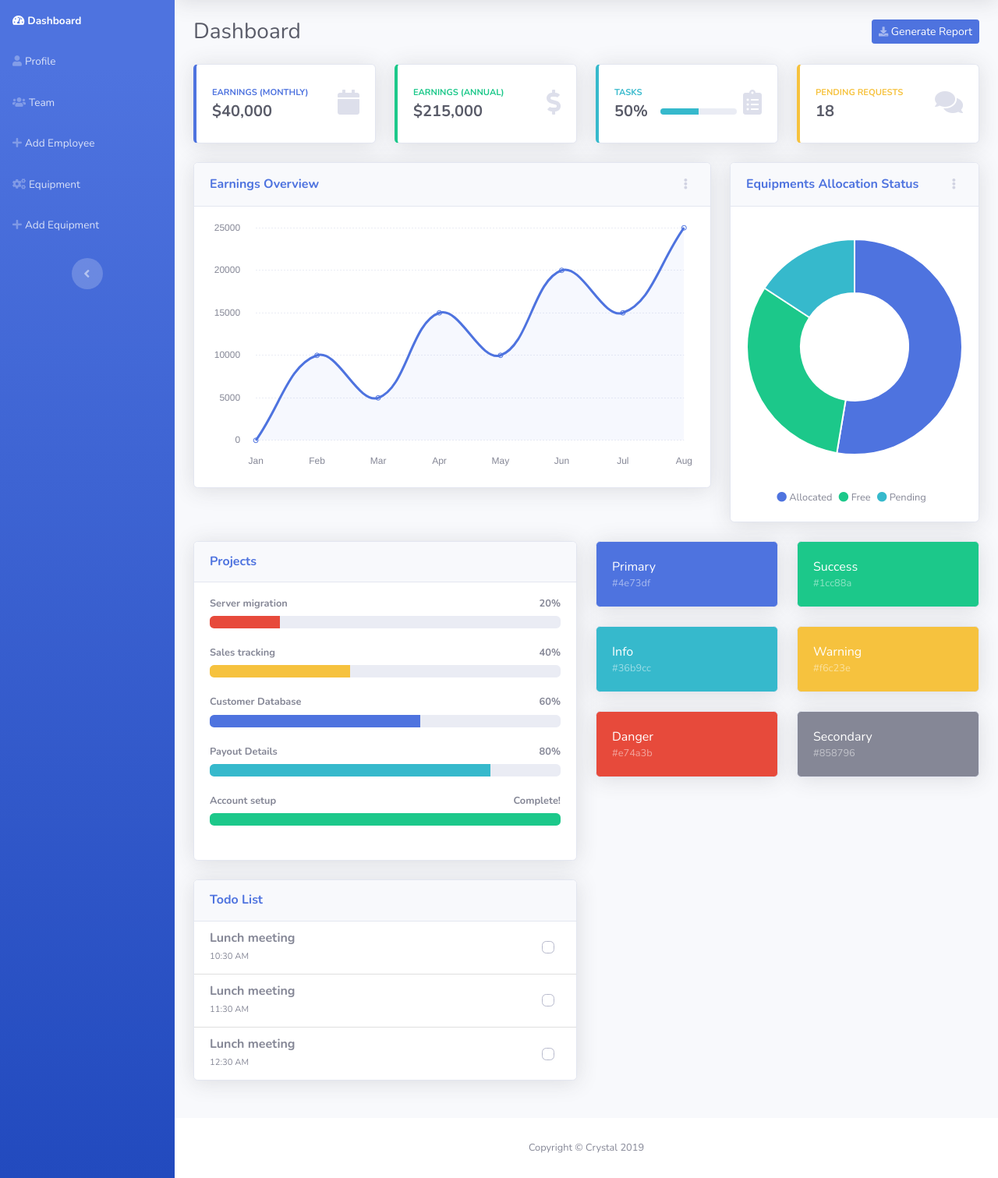
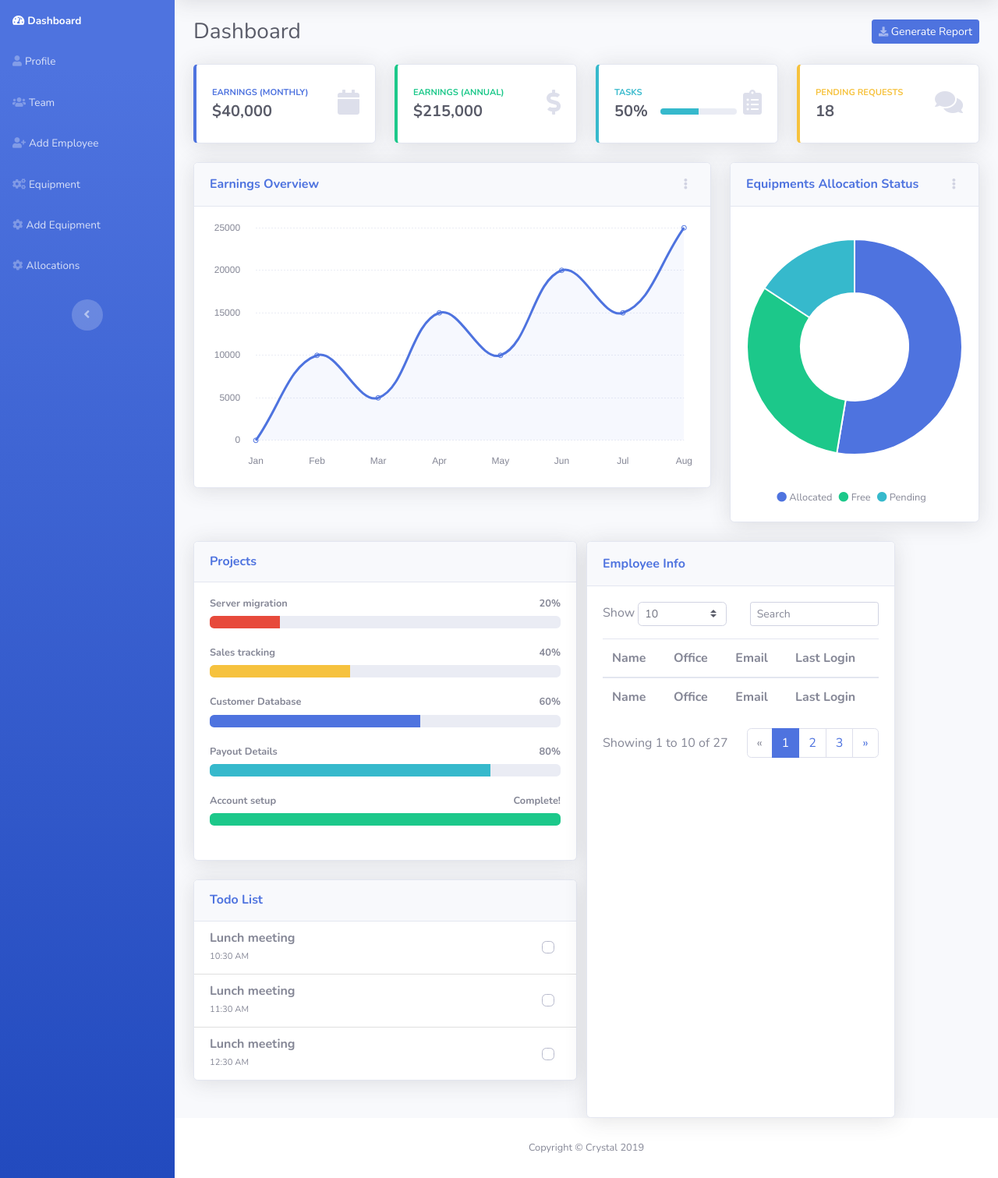
Before and after one commit to elizabethadegbaju/crystalims, a Django app: page /dashboard/ in a window 1280 px wide. Shown: the part 70-1581 px from the top of the page at 78% size. Run offline with Django 3.2, Linux system fonts and the light colour scheme; a user stored in the database is signed in; data comes from the database, SQL or seed files in the repository; both versions use the stored data as it was after the commit; some libraries are stand-ins or nearby versions.

Commit message:
Initial Commit

```diff
--- a/dashboard/urls.py
+++ b/dashboard/urls.py
@@ -15,4 +15,5 @@ urlpatterns = [
     path('equipments/', views.equipments, name='equipments'),
     path('equipments/<int:pk>/', views.equipment, name='equipment'),
     path('equipments/new/', views.add_equipment, name='add_equipment'),
+    path('allocations/', views.allocations, name='allocations'),
 ]
--- a/dashboard/views.py
+++ b/dashboard/views.py
@@ -22,7 +22,7 @@ def home(request):
 @login_required
 def dashboard(request):
     user = request.user
-    if user.groups.filter(name="Company Admins"):
+    if user.groups.filter(name__in=["Company Admins", "Company Superusers"]):
         return render(request, 'dashboard.html')
     else:
         return redirect('profile')
@@ -167,21 +167,37 @@ def edit_user(request):
 
 
 def add_employee(request):
-    if request.method == "GET":
-        return render(request, 'add_employee.html')
-    elif request.method == "POST":
-        email = request.POST['email']
+    user = request.user
+    if user.groups.filter(name__in=["Company Admins", "Company Superusers"]):
+        if request.method == "GET":
+            return render(request, 'add_employee.html')
+        elif request.method == "POST":
+            email = request.POST['email']
+            return redirect('team')
+    else:
         return redirect('team')
 
 
 def add_equipment(request):
-    if request.method == "GET":
-        return render(request, 'add_equipment.html')
-    elif request.method == "POST":
-        serial = request.POST['serial']
-        description = request.POST['description']
-        price = request.POST['price']
-        vendor = request.POST['vendor']
-        condition = request.POST['condition']
-        category = request.POST['category']
+    user = request.user
+    if user.groups.filter(name__in=["Company Admins", "Company Superusers"]):
+        if request.method == "GET":
+            return render(request, 'add_equipment.html')
+        elif request.method == "POST":
+            serial = request.POST['serial']
+            description = request.POST['description']
+            price = request.POST['price']
+            vendor = request.POST['vendor']
+            condition = request.POST['condition']
+            category = request.POST['category']
+            return redirect('equipments')
+    else:
         return redirect('equipments')
+
+
+def allocations(request):
+    user = request.user
+    if user.groups.filter(name__in=["Company Admins", "Company Superusers"]):
+        return render(request, 'allocations.html', {'allocations': allocations})
+    else:
+        return redirect('dashboard')
--- a/templates/base_nav.html
+++ b/templates/base_nav.html
@@ -16,11 +16,13 @@
                 <li class="nav-item" role="presentation"><a class="nav-link" href="{% url 'team' %}"><i
                         class="fas fa-users"></i><span>Team</span></a></li>
                 <li class="nav-item" role="presentation"><a class="nav-link" href="{% url 'add_employee' %}"><i
-                        class="fas fa-plus"></i><span>Add Employee</span></a></li>
+                        class="fas fa-user-plus"></i><span>Add Employee</span></a></li>
                 <li class="nav-item" role="presentation"><a class="nav-link" href="{% url 'equipments' %}"><i
                         class="fas fa-cogs"></i><span>Equipment</span></a></li>
                 <li class="nav-item" role="presentation"><a class="nav-link" href="{% url 'add_equipment' %}"><i
-                        class="fas fa-plus"></i><span>Add Equipment</span></a></li>
+                        class="fas fa-cog"></i><span>Add Equipment</span></a></li>
+                <li class="nav-item" role="presentation"><a class="nav-link" href="{% url 'allocations' %}"><i
+                        class="fas fa-cog"></i><span>Allocations</span></a></li>
             </ul>
             <div class="text-center d-none d-md-inline">
                 <button class="btn rounded-circle border-0" id="sidebarToggle"
--- a/templates/dashboard.html
+++ b/templates/dashboard.html
@@ -1,7 +1,7 @@
 {% extends 'base_nav.html' %}
 
 {% block title %}
-    Dashboard - Crystal IMS
+    Dashboard - Crystal
 {% endblock %}
 {% block content %}
     <div class="container-fluid">
@@ -240,54 +240,80 @@
                     </ul>
                 </div>
             </div>
-            <div class="col">
-                <div class="row">
-                    <div class="col-lg-6 mb-4">
-                        <div class="card text-white bg-primary shadow">
-                            <div class="card-body">
-                                <p class="m-0">Primary</p>
-                                <p class="text-white-50 small m-0">#4e73df</p>
-                            </div>
+            <div class="card shadow">
+                <div class="card-header py-3">
+                    <p class="text-primary m-0 font-weight-bold">Employee Info</p>
+                </div>
+                <div class="card-body">
+                    <div class="row">
+                        <div class="col-md-6 text-nowrap">
+                            <div id="dataTable_length" class="dataTables_length" aria-controls="dataTable">
+                                <label>Show&nbsp;<select
+                                        class="form-control form-control-sm custom-select custom-select-sm">
+                                    <option value="10" selected="">10</option>
+                                    <option value="25">25</option>
+                                    <option value="50">50</option>
+                                    <option value="100">100</option>
+                                </select>&nbsp;</label></div>
+                        </div>
+                        <div class="col-md-6">
+                            <div class="text-md-right dataTables_filter" id="dataTable_filter"><label><input
+                                    type="search" class="form-control form-control-sm"
+                                    aria-controls="dataTable" placeholder="Search"></label></div>
                         </div>
                     </div>
-                    <div class="col-lg-6 mb-4">
-                        <div class="card text-white bg-success shadow">
-                            <div class="card-body">
-                                <p class="m-0">Success</p>
-                                <p class="text-white-50 small m-0">#1cc88a</p>
-                            </div>
+                    <div class="table-responsive table mt-2" id="dataTable" role="grid"
+                         aria-describedby="dataTable_info">
+                        <table class="table dataTable my-0" id="dataTable">
+                            <thead>
+                            <tr>
+                                <th>Name</th>
+                                <th>Office</th>
+                                <th>Email</th>
+                                <th>Last Login</th>
+                            </tr>
+                            </thead>
+                            <tbody>
+                            {% for employee in team %}
+                                <tr>
+                                    <td><img class="rounded-circle mr-2" width="30" height="30"
+                                             src="{{ employee.image.url }}">{{ employee.user.first_name }} {{ employee.user.last_name }}
+                                    </td>
+                                    <td>{{ employee.location.name }}</td>
+                                    <td>{{ employee.user.email }}</td>
+                                    <td>{{ employee.user.last_login|timesince }} ago</td>
+                                </tr>
+                            {% endfor %}
+                            </tbody>
+                            <tfoot>
+                            <tr>
+                                <td><strong>Name</strong></td>
+                                <td><strong>Office</strong></td>
+                                <td><strong>Email</strong></td>
+                                <td><strong>Last Login</strong></td>
+                            </tr>
+                            </tfoot>
+                        </table>
+                    </div>
+                    <div class="row">
+                        <div class="col-md-6 align-self-center">
+                            <p id="dataTable_info" class="dataTables_info" role="status" aria-live="polite">
+                                Showing 1 to 10 of 27</p>
                         </div>
-                    </div>
-                    <div class="col-lg-6 mb-4">
-                        <div class="card text-white bg-info shadow">
-                            <div class="card-body">
-                                <p class="m-0">Info</p>
-                                <p class="text-white-50 small m-0">#36b9cc</p>
-                            </div>
-                        </div>
-                    </div>
-                    <div class="col-lg-6 mb-4">
-                        <div class="card text-white bg-warning shadow">
-                            <div class="card-body">
-                                <p class="m-0">Warning</p>
-                                <p class="text-white-50 small m-0">#f6c23e</p>
-                            </div>
-                        </div>
-                    </div>
-                    <div class="col-lg-6 mb-4">
-                        <div class="card text-white bg-danger shadow">
-                            <div class="card-body">
-                                <p class="m-0">Danger</p>
-                                <p class="text-white-50 small m-0">#e74a3b</p>
-                            </div>
-                        </div>
-                    </div>
-                    <div class="col-lg-6 mb-4">
-                        <div class="card text-white bg-secondary shadow">
-                            <div class="card-body">
-                                <p class="m-0">Secondary</p>
-                                <p class="text-white-50 small m-0">#858796</p>
-                            </div>
+                        <div class="col-md-6">
+                            <nav
+                                    class="d-lg-flex justify-content-lg-end dataTables_paginate paging_simple_numbers">
+                                <ul class="pagination">
+                                    <li class="page-item disabled"><a class="page-link" href="#"
+                                                                      aria-label="Previous"><span
+                                            aria-hidden="true">«</span></a></li>
+                                    <li class="page-item active"><a class="page-link" href="#">1</a></li>
+                                    <li class="page-item"><a class="page-link" href="#">2</a></li>
+                                    <li class="page-item"><a class="page-link" href="#">3</a></li>
+                                    <li class="page-item"><a class="page-link" href="#" aria-label="Next"><span
+                                            aria-hidden="true">»</span></a></li>
+                                </ul>
+                            </nav>
                         </div>
                     </div>
                 </div>
--- a/templates/registration/register.html
+++ b/templates/registration/register.html
@@ -14,7 +14,7 @@
                 <div class="row">
                     <div class="col-lg-5 d-none d-lg-flex">
                         <div class="flex-grow-1 bg-register-image"
-                             style="background-image: url({% static "img/dogs/image2.jpeg" %});"></div>
+                             style="background-image: url({% static "img/register-company.png" %});"></div>
                     </div>
                     <div class="col-lg-7">
                         <div class="p-5">
@@ -98,9 +98,6 @@
                                 <hr>
                                 <input type="hidden" name="next" value="{{ next }}">
                             </form>
-                            <div class="text-center"><a class="small" href="{% url 'password_reset' %}">Forgot
-                                Password?</a>
-                            </div>
                             <div class="text-center"><a class="small" href="{% url 'login' %}">Already have an account?
                                 Login!</a></div>
                         </div>
```
Also changed, not shown: templates/allocations.html (added, +9 -0 lines), templates/registration/register_company.html (+1 -15 lines), dashboard/static/img/register-company.png (added), db.sqlite3.
